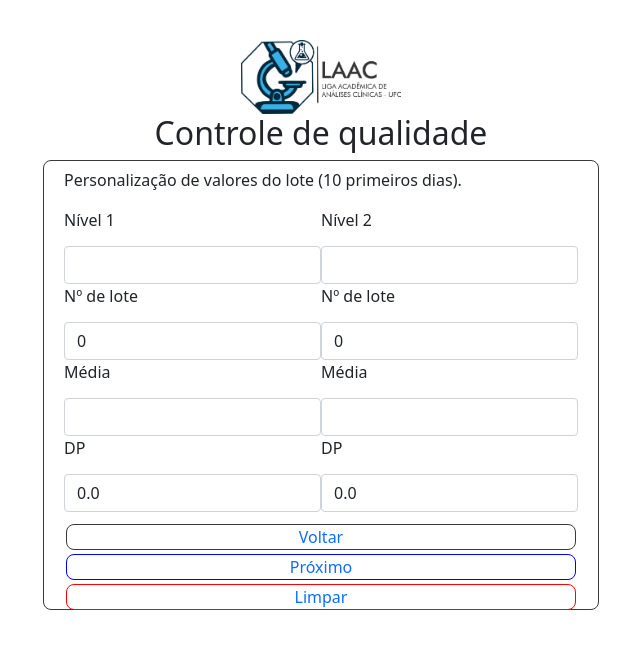
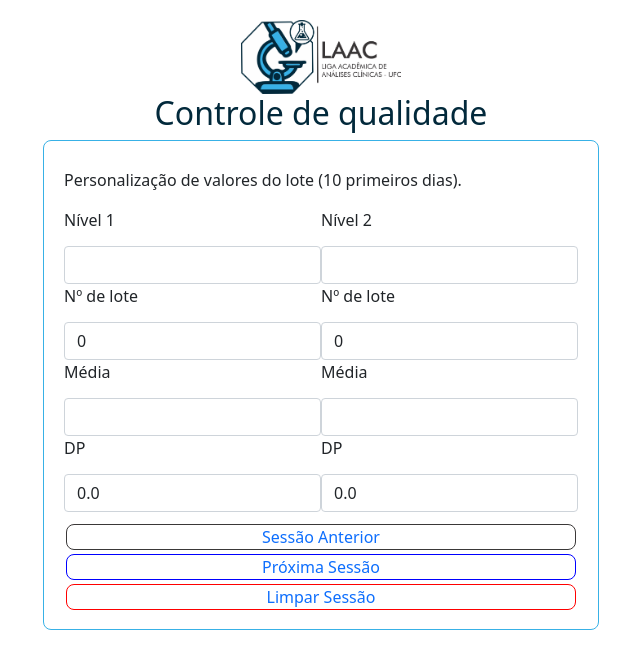
Before and after one commit to adrianomonteiroweb/westgard-system, a React (Create React App) app: page /batch-registration in a window 1280 px wide. Shown: the top 668 px of the page, without its empty margins (319-959 px from the left). Built offline with nearby package versions, Linux system fonts and the light colour scheme.

Commit message:
new: batch registration page with stage3 date persist and style css

```diff
--- a/src/App.css
+++ b/src/App.css
@@ -14,6 +14,10 @@
   justify-content: center;
 }
 
+.title-div h2 {
+  color: #02293B;
+}
+
 .App img {
   width: 160px;
 }
--- a/src/pages/BatchRegistrationPage/BatchRegistrationPage.js
+++ b/src/pages/BatchRegistrationPage/BatchRegistrationPage.js
@@ -43,9 +43,9 @@ function BatchRegistrationPage() {
         <NilvelsComponent nivel={ ["nivel2", "Nível 2", stage2, setStage2] } />
       </div>
       {/* link */}
-      <Link to="/batch-record" id="back-button">Voltar</Link>
-      <Link to="/chart" id="next-button">Próximo</Link>
-      <Link id="clear-button" onClick={() => setStage2(initialStage2)}>Limpar</Link>
+      <Link to="/batch-record" id="back-button">Sessão Anterior</Link>
+      <Link to="/chart" id="next-button" onClick={() => localStorage.setItem("stage2", JSON.stringify(stage2))}>Próxima Sessão</Link>
+      <Link id="clear-button" onClick={() => setStage2(initialStage2)}>Limpar Sessão</Link>
     </div>
   );
 }
--- a/src/pages/BatchRegistrationPage/batchRegistrationPage.css
+++ b/src/pages/BatchRegistrationPage/batchRegistrationPage.css
@@ -1,9 +1,9 @@
 .batchRegistration-div {
     display: flex;
     flex-direction: column;
-    border: 1px solid #3b3a3a;
+    border: 1px solid #38B1E6;
     border-radius: 8px;
-    height: 450px;
+    height: 500px;
     justify-content: center;
     padding: 20px;
 }
--- a/src/pages/BatchRegistrationPage/nivelsComponent/NivelsComponent.js
+++ b/src/pages/BatchRegistrationPage/nivelsComponent/NivelsComponent.js
@@ -4,7 +4,7 @@ import InputComponent from "../../../components/forms/inputs/InputComponent";
 
 function NivelsComponent({nivel: [ nivel, nivelText, stage2, setStage2 ]}) {
 
-  function setPropState(nivel, event, prop) {
+  function setPropState(event, prop, nivel) {
     nivel === "nivel1"
       ? setStage2({ nivel2: stage2.nivel2, nivel1: { ...stage2.nivel1, [prop]: event.target.value} })
       : setStage2({ nivel1: stage2.nivel1, nivel2: { ...stage2.nivel2, [prop]: event.target.value} });
@@ -29,8 +29,8 @@ function NivelsComponent({nivel: [ nivel, nivelText, stage2, setStage2 ]}) {
           stage2[nivel]["batchNumber"],
           "Nº de lote",
           setPropState,
-          nivel,
-          "batchNumber"]}
+          "batchNumber",
+          nivel]}
       />
       {/* media input */}
       <InputComponent
@@ -39,8 +39,8 @@ function NivelsComponent({nivel: [ nivel, nivelText, stage2, setStage2 ]}) {
           stage2[nivel]["media"],
           "Média",
           setPropState,
-          nivel,
-          "media"]}
+          "media",
+          nivel]}
       />
       {/* DP input */}
       <InputComponent input={["number",
@@ -48,8 +48,8 @@ function NivelsComponent({nivel: [ nivel, nivelText, stage2, setStage2 ]}) {
         stage2[nivel]["DP"],
         "DP",
         setPropState,
-        nivel,
-        "DP"]}
+        "DP",
+        nivel]}
       />
     </div>
   );
```
